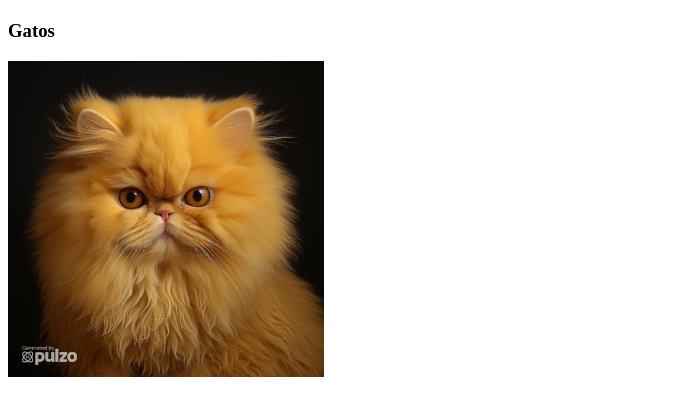
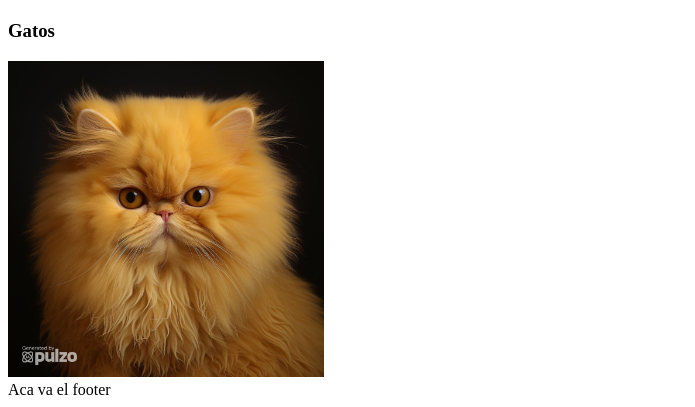
Before and after one commit to Victor-HCC/cac24101, a plain HTML site: page index.html in a window 1280 px wide. Shown: the part 735-1142 px from the top of the page, without its empty margins (0-695 px from the left). Drawn offline with Linux system fonts and the light colour scheme.

Commit message:
Agregado el footer

```diff
--- a/index.html
+++ b/index.html
@@ -80,7 +80,7 @@
 
         <!-- pie de pagina-->
         <footer>
-
+            <div>Aca va el footer</div>
         </footer>
     </body>
 
```
